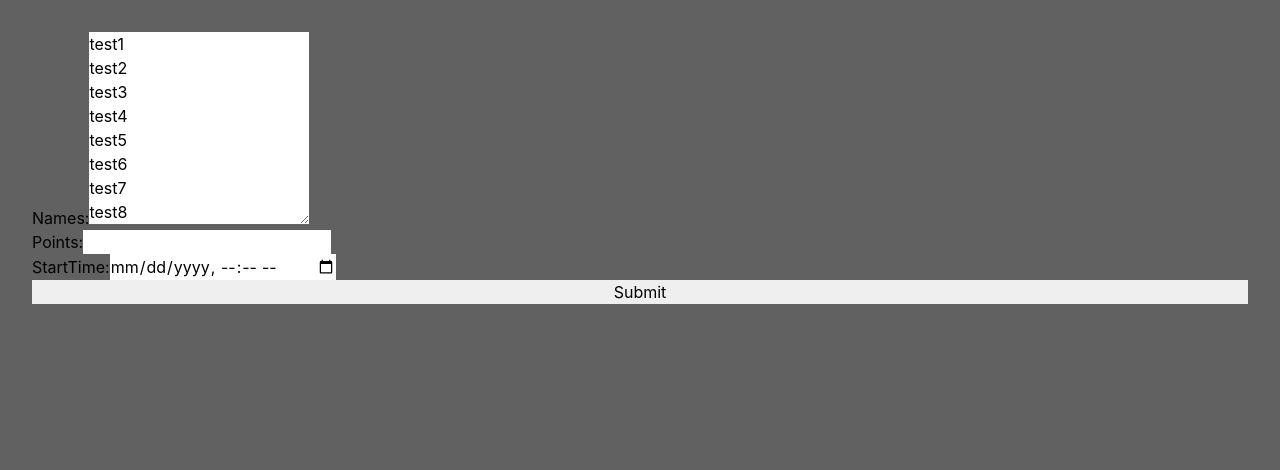
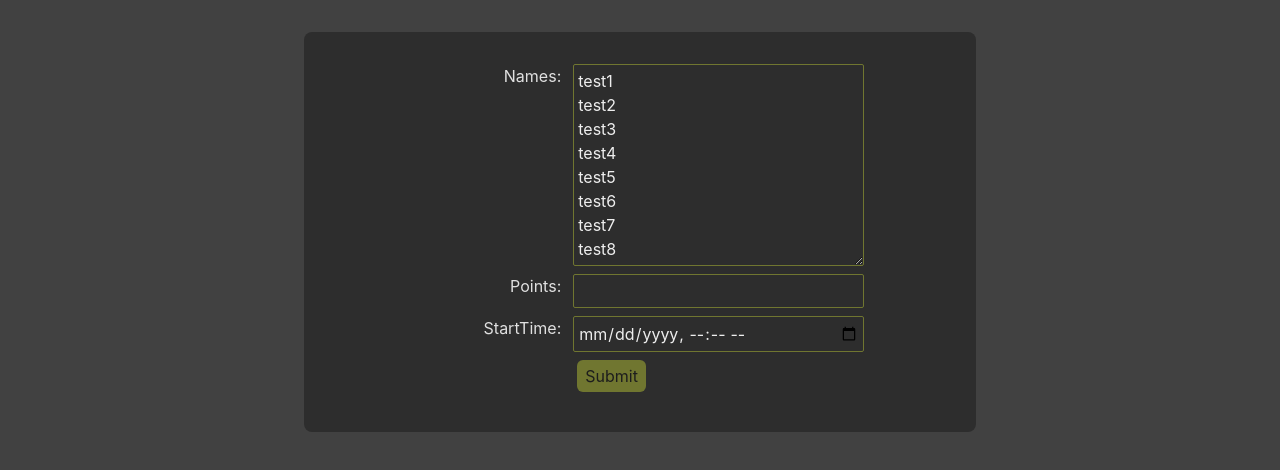
Before and after one commit to ohanhimaki/americano-tournaments, a React (Create React App) app in the folder americano-tournaments.web/: page / in a window 1280 px wide. Shown: the top 470 px of the page. Built offline with nearby package versions, Linux system fonts and the light colour scheme.

Commit message:
ui siistimistä

```diff
--- a/americano-tournaments.web/src/new-tournament/GroupLeaderboard.tsx
+++ b/americano-tournaments.web/src/new-tournament/GroupLeaderboard.tsx
@@ -22,7 +22,7 @@ export const GroupLeaderboard = ({
     }
 
     if (playername === highlightedPlayer) {
-      classstring = "bg-blue-500";
+      classstring = "bg-palayellow-600";
     }
     classstring += " py-2 px-4";
     return (
@@ -49,10 +49,18 @@ export const GroupLeaderboard = ({
           {leaderboard.map((row, index) => {
             return (
               <tr key={index}>
-                <td className="border">{getPlayer(row.name)}</td>
-                <td className="border px-4 py-2">{row.playedGames}</td>
-                <td className="border px-4 py-2">{row.points}</td>
-                <td className="border px-4 py-2">{row.wins}</td>
+                <td className="border border-palayellow-300">
+                  {getPlayer(row.name)}
+                </td>
+                <td className="border border-palayellow-300 px-4 py-2">
+                  {row.playedGames}
+                </td>
+                <td className="border border-palayellow-300 px-4 py-2">
+                  {row.points}
+                </td>
+                <td className="border border-palayellow-300 px-4 py-2">
+                  {row.wins}
+                </td>
               </tr>
             );
           })}
--- a/americano-tournaments.web/src/new-tournament/Matches.tsx
+++ b/americano-tournaments.web/src/new-tournament/Matches.tsx
@@ -35,7 +35,7 @@ export const Matches = ({
     }
 
     if (player.name === highlightedPlayer) {
-      classstring = "bg-blue-500";
+      classstring = "bg-palayellow-600";
     }
     classstring += " py-2 px-4";
     return (
@@ -66,7 +66,10 @@ export const Matches = ({
     }
 
     return (
-      <td className="border px-4 py-2" onClick={() => changeStatus(match)}>
+      <td
+        className="border  border-palayellow-300 px-4 py-2"
+        onClick={() => changeStatus(match)}
+      >
         <button>{statestring}</button>
       </td>
     );
@@ -79,31 +82,31 @@ export const Matches = ({
     return (
       <div className="flex-initial self-auto">
         <button
-          className="border-black bg-gray-700 rounded-t-md "
+          className="border-palayellow-300 bg-gray-700 rounded-t-md "
           onClick={() => addScore(match, team, 1)}
         >
           1
         </button>
         <button
-          className="border-black bg-gray-700 rounded-t-md "
+          className="border-palayellow-300 bg-gray-700 rounded-t-md "
           onClick={() => addScore(match, team, 2)}
         >
           2
         </button>
         <button
-          className="border-black bg-gray-700 rounded-t-md "
+          className="border-palayellow-300 bg-gray-700 rounded-t-md "
           onClick={() => addScore(match, team, 3)}
         >
           3
         </button>
         <button
-          className="border-black bg-gray-700 rounded-t-md "
+          className="border-palayellow-300 bg-gray-700 rounded-t-md "
           onClick={() => addScore(match, team, 4)}
         >
           4
         </button>
         <button
-          className="border-black bg-gray-700 rounded-t-md "
+          className="border-palayellow-300 bg-gray-700 rounded-t-md "
           onClick={() => addScore(match, team, -1)}
         >
           {" "}
@@ -131,13 +134,13 @@ export const Matches = ({
     }
     return (
       <>
-        <td className="border">
+        <td className="border  border-palayellow-300">
           <div className={team1class}>
             <div className="text-center flex-auto ">{match.score1}</div>
             {scoreButtons(match, match.team1)}
           </div>
         </td>
-        <td className="border">
+        <td className="border  border-palayellow-300">
           <div className={team2class}>
             <div className="text-center">{match.score2}</div>
             {scoreButtons(match, match.team2)}
@@ -174,14 +177,18 @@ export const Matches = ({
           {tournamentinst.matches.map((match: Match, index: number) => {
             return (
               <tr key={index} className={rowStatusClass(match)}>
-                <td className="border px-4 py-2">{match.roundno}</td>
-                <td className="border px-4 py-2">{match.matchno}</td>
-                <td className="border">
+                <td className="border  border-palayellow-300 px-4 py-2">
+                  {match.roundno}
+                </td>
+                <td className="border  border-palayellow-300 px-4 py-2">
+                  {match.matchno}
+                </td>
+                <td className="border  border-palayellow-300">
                   {getPlayer(match.team1.players[0])}
                   {getPlayer(match.team1.players[1])}
                 </td>
                 {getScores(match)}
-                <td className="border">
+                <td className="border  border-palayellow-300">
                   {getPlayer(match.team2.players[0])}
                   {getPlayer(match.team2.players[1])}
                 </td>
--- a/americano-tournaments.web/src/new-tournament/NewGroup.tsx
+++ b/americano-tournaments.web/src/new-tournament/NewGroup.tsx
@@ -48,21 +48,55 @@ test8`;
   return (
     <div className=" m-auto items-center">
       {tournamentInst.matches.length === 0 && (
-        <form action="" onSubmit={handleSubmit} className="flex-col flex m-8">
-          <label htmlFor="">
-            Names:
-            <textarea name="Names" defaultValue={names} rows={8}></textarea>
-          </label>
-          <label htmlFor="">
-            Points:
-            <input type="text" name="points"></input>
-          </label>
-          <label htmlFor="">
-            StartTime:
-            <input type="datetime-local" name="startTime"></input>
-          </label>
-          <input type="submit" value="Submit"></input>
-        </form>
+        <div className=" m-auto max-w-2xl bg-gray-800 text-gray-300 rounded-lg py-8 my-8">
+          <form
+            action=""
+            onSubmit={handleSubmit}
+            className="w-full max-w-md m-auto "
+          >
+            <div className="md:flex pb-2">
+              <div className="md:w-1/3 text-right mr-3">
+                <label htmlFor="">Names:</label>
+              </div>
+              <textarea
+                className="md:w-2/3 bg-gray-800 border border-palayellow-300 p-1 text-gray-200 rounded-sm"
+                name="Names"
+                defaultValue={names}
+                rows={8}
+              ></textarea>
+            </div>
+
+            <div className="md:flex pb-2">
+              <label className="md:w-1/3 text-right mr-3" htmlFor="">
+                Points:
+              </label>
+              <input
+                type="text"
+                name="points"
+                className="md:w-2/3 bg-gray-800 border border-palayellow-300 p-1 text-gray-200 rounded-sm"
+              ></input>
+            </div>
+
+            <div className="md:flex pb-2">
+              <label className="md:w-1/3 text-right mr-3" htmlFor="">
+                StartTime:
+              </label>
+              <input
+                type="datetime-local"
+                name="startTime"
+                className="md:w-2/3 bg-gray-800 border border-palayellow-300 p-1 text-gray-200 rounded-sm"
+              ></input>
+            </div>
+            <div className="md:flex pb-2">
+              <div className="md:w-1/3 mr-3"></div>
+              <input
+                type="submit"
+                value="Submit"
+                className="bg-palayellow-300 text-gray-900 px-2 py-1 rounded-md"
+              ></input>
+            </div>
+          </form>
+        </div>
       )}
       {tournamentInst.matches.length !== 0 && (
         <GroupLeaderboard
--- a/americano-tournaments.web/tailwind.config.js
+++ b/americano-tournaments.web/tailwind.config.js
@@ -9,9 +9,14 @@ module.exports = {
           "400": "#bdbdbd",
           "500": "#9e9e9e",
           "600": "#757575",
-          "700": "#616161",
+          "700": "#414141",
           "800": "#2D2D2D",
           "900": "#1D1D1D"
+        },
+        palayellow: {
+          "300": "#707630",
+          "600": "#34350D",
+          "800": "#191807"
         }
       }
     }
```
